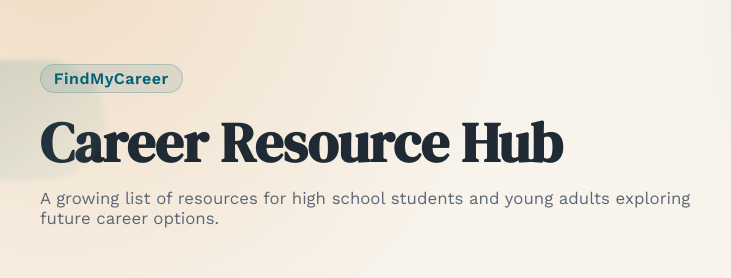
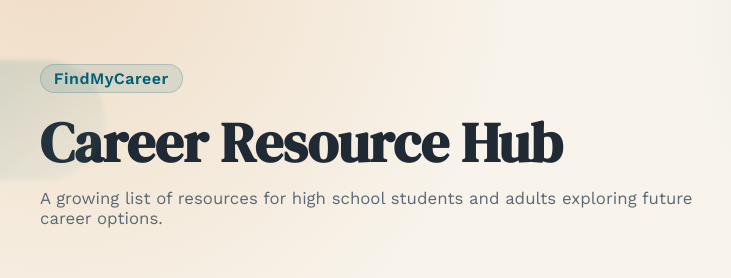
Before and after one commit to miguelmaler/FindMyCareer, a plain HTML site: page index.html in a window 1280 px wide. Shown: the top 278 px of the page, 75-806 px from the left. Drawn offline with nearby package versions, Linux system fonts and the light colour scheme.

Commit message:
minor revision to description

```diff
--- a/index.html
+++ b/index.html
@@ -24,7 +24,7 @@
         <p class="eyebrow">FindMyCareer</p>
         <h1>Career Resource Hub</h1>
         <p class="hero__lead">
-          A growing list of resources for high school students and young adults exploring future career options.
+          A growing list of resources for high school students and adults exploring future career options.
         </p>
       </div>
     </header>
```
